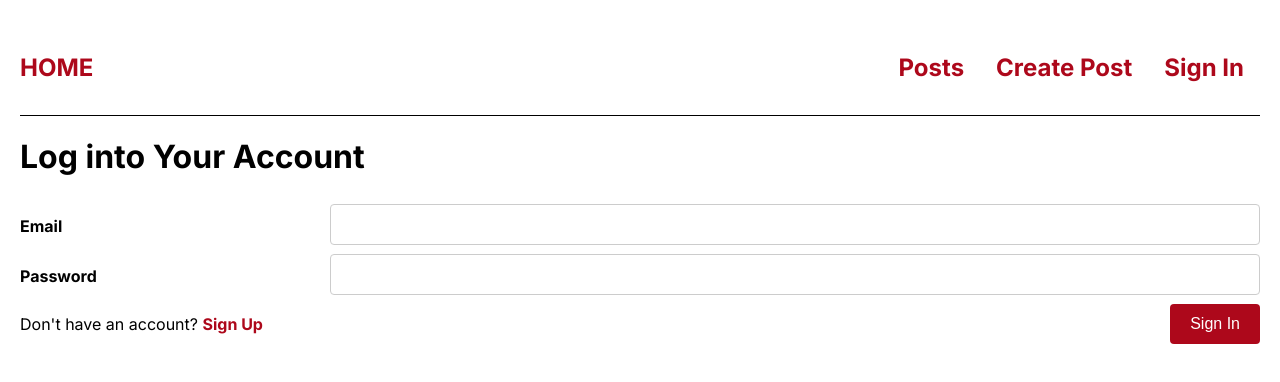
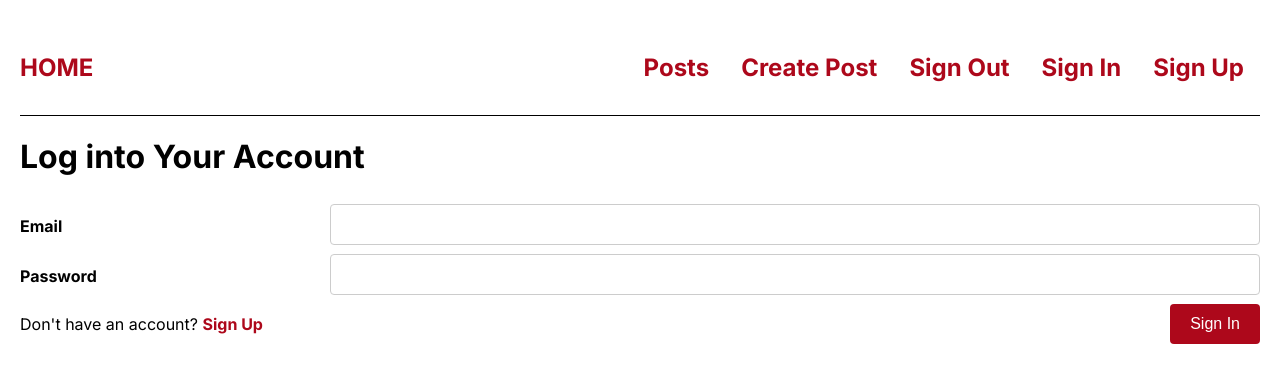
Before and after one commit to neodtruman/nextjs-13-blog, a Next.js app: page /login in a window 1280 px wide. Shown: the top 382 px of the page. Built offline with nearby package versions, Linux system fonts and the light colour scheme.

Commit message:
Chapter 7.3

```diff
--- a/app/components/layout/navigation.js
+++ b/app/components/layout/navigation.js
@@ -1,7 +1,19 @@
+'use client';
+
 import Link from 'next/link';
+import { useRouter } from 'next/navigation';
+import useAuth from '@/hooks/useAuth';
 import styles from './navigation.module.css';
 
 export default function Navigation() {
+  const { signout } = useAuth();
+  const router = useRouter();
+
+  const signoutHandler = () => {
+    signout();
+    router.push('/');
+  };
+
   return (
     <header className={styles.header}>
       <Link href="/" className={styles['nav-link']}>
@@ -21,8 +33,18 @@ export default function Navigation() {
             </Link>
           </li>
           <li>
+            <span className={styles['nav-link']} onClick={signoutHandler}>
+              Sign Out
+            </span>
+          </li>
+          <li>
             <Link href="/login" className={styles['nav-link']}>
               Sign In
+            </Link>
+          </li>
+          <li>
+            <Link href="/signup" className={styles['nav-link']}>
+              Sign Up
             </Link>
           </li>
         </ul>
--- a/hooks/useAuth.js
+++ b/hooks/useAuth.js
@@ -1,5 +1,6 @@
 'use client';
 
+import { removeCookies } from 'cookies-next';
 import CONSTANTS from '@/app/constants';
 
 const useAuth = () => {
@@ -53,9 +54,14 @@ const useAuth = () => {
       });
   };
 
+  const signout = () => {
+    removeCookies('next-jwt');
+  };
+
   return {
     signup,
     signin,
+    signout,
   };
 };
 export default useAuth;
--- a/package.json
+++ b/package.json
@@ -10,6 +10,7 @@
   },
   "dependencies": {
     "bcryptjs": "^2.4.3",
+    "cookies-next": "^2.1.1",
     "jose": "^4.14.4",
     "next": "13.4.4",
     "react": "18.2.0",
```
Also changed, not shown: 1 other file (tests, documents, lock files or other folders).
